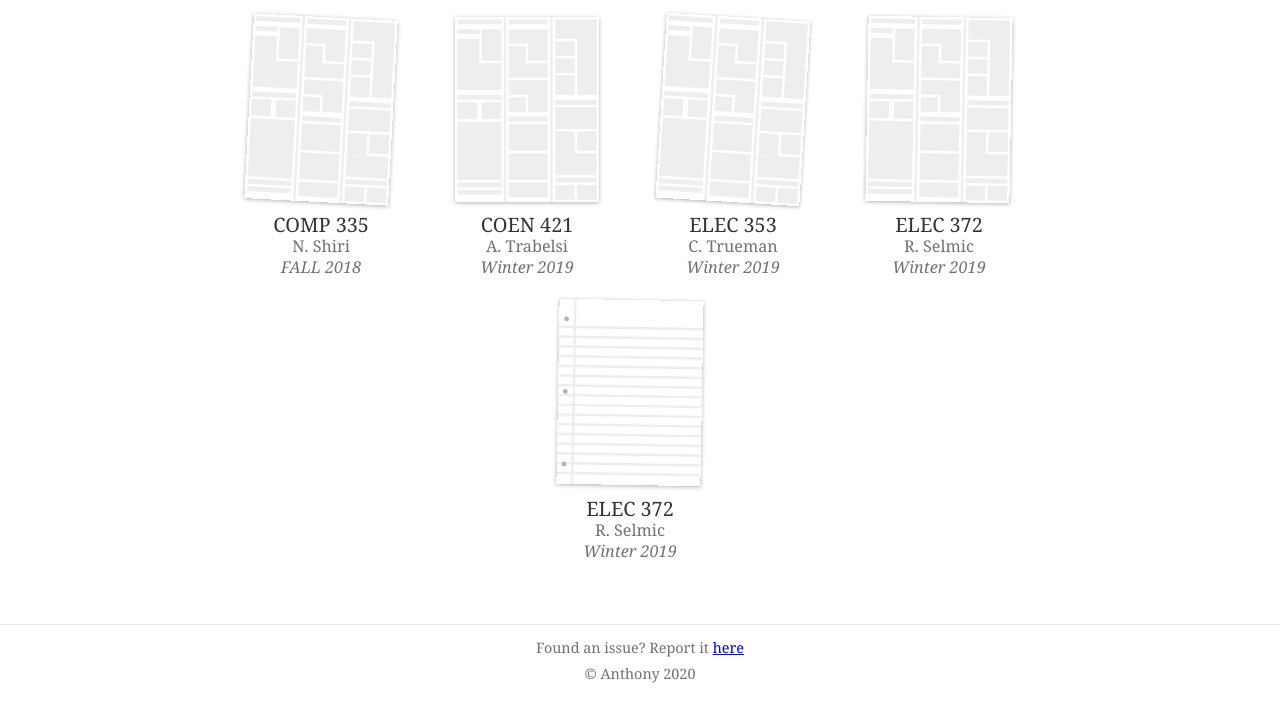
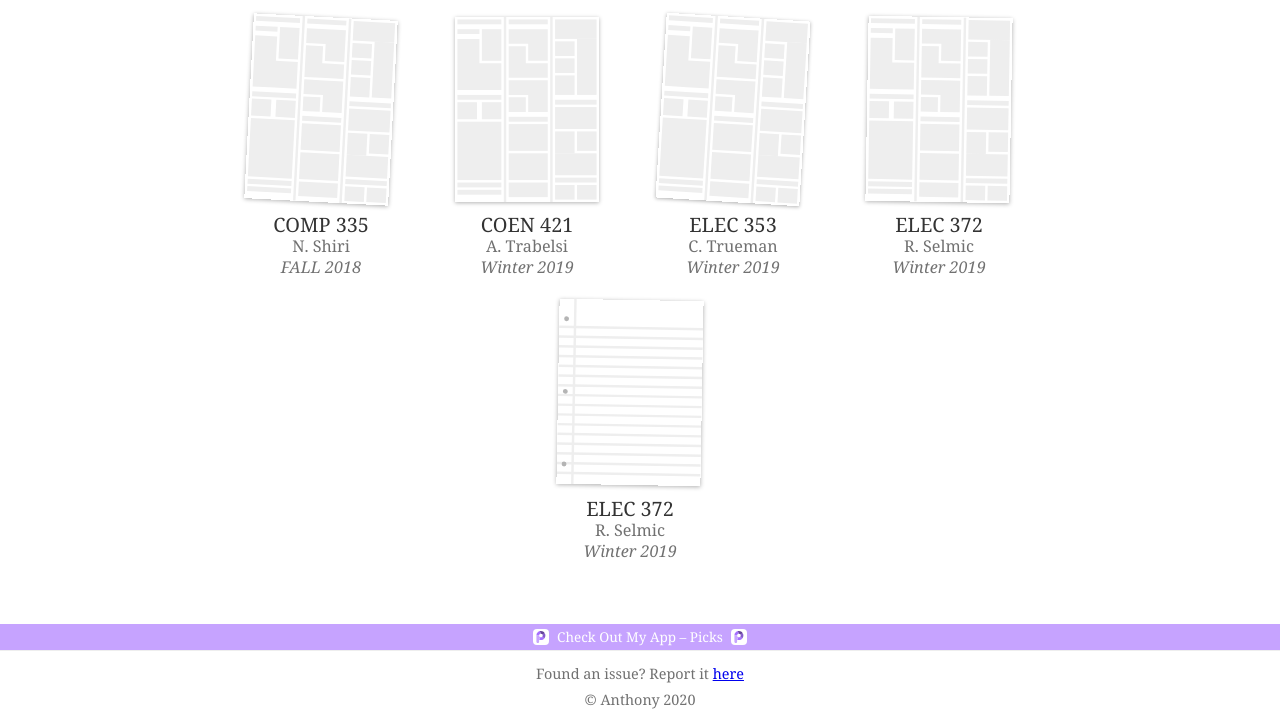
Before and after one commit to afiorito/afiorito.github.io, a Gatsby site: page /notes in a window 1280 px wide. Shown: the part 2408-3131 px from the top of the page. Before the commit the page ends 3105 px from the top, so only its background shows below. Built offline with nearby package versions, Linux system fonts and the light colour scheme; Gatsby itself is replaced by a stand-in of ours; some packages are replaced by stand-ins of ours.

Commit message:
fix: add picks links

```diff
--- a/src/components/NotesFooter.jsx
+++ b/src/components/NotesFooter.jsx
@@ -1,9 +1,19 @@
 import React from 'react';
 import { Link } from 'gatsby';
+import { OutboundLink } from 'gatsby-plugin-google-analytics';
 
+import picksLogo from '../images/picks-logo.svg';
 import './NotesFooter.scss';
 
 const Footer = () => (
+  <>
+    <div className="promotion">
+      <OutboundLink href="https://apps.apple.com/us/app/picks-random-generator/id1536305926">
+        <img className="app-icon" src={picksLogo} alt="Picks Logo" />
+        <span>Check Out My App – Picks</span>
+        <img className="app-icon" src={picksLogo} alt="Picks Logo" />
+      </OutboundLink>
+    </div>
     <footer className="notes__footer">
       <div className="container">
         <p>
@@ -15,6 +25,7 @@ const Footer = () => (
         <p>© Anthony {new Date().getFullYear()}</p>
       </div>
     </footer>
+  </>
 );
 
 export default Footer;
--- a/src/components/NotesFooter.scss
+++ b/src/components/NotesFooter.scss
@@ -16,3 +16,32 @@
     color: $primary-text-gray;
   }
 }
+
+.promotion {
+  display: flex;
+  justify-content: center;
+  align-items: center;
+  background: $picks;
+
+  .app-icon {
+    background: white;
+    padding: 2px;
+    border-radius: 4px;
+    margin-bottom: 0;
+    height: 16px;
+    width: 16px;
+  }
+
+  span {
+    padding: 0px 8px;
+  }
+
+  a {
+    display: flex;
+    justify-content: center;
+    align-items: center;
+    color: white;
+    font-size: 0.75em;
+    text-decoration: none;
+  }
+}
--- a/src/styles/_variables.scss
+++ b/src/styles/_variables.scss
@@ -8,4 +8,5 @@ $gray-highlight: #eeeeee;
 $primary-text-dark: #3e3e3e;
 $shadow-color: #b4b4b4;
 $primary-text-gray: lighten($primary-text-dark, 20%);
-$primary-blue: #24408E;
+$primary-blue: #24408e;
+$picks: #c6a3ff;
```
Also changed, not shown: src/pages/index.jsx (+6 -4 lines), src/pages/index.scss (+15 -3 lines), src/images/picks-logo.svg (added). Lines whose indentation alone changed are shown as unchanged.
